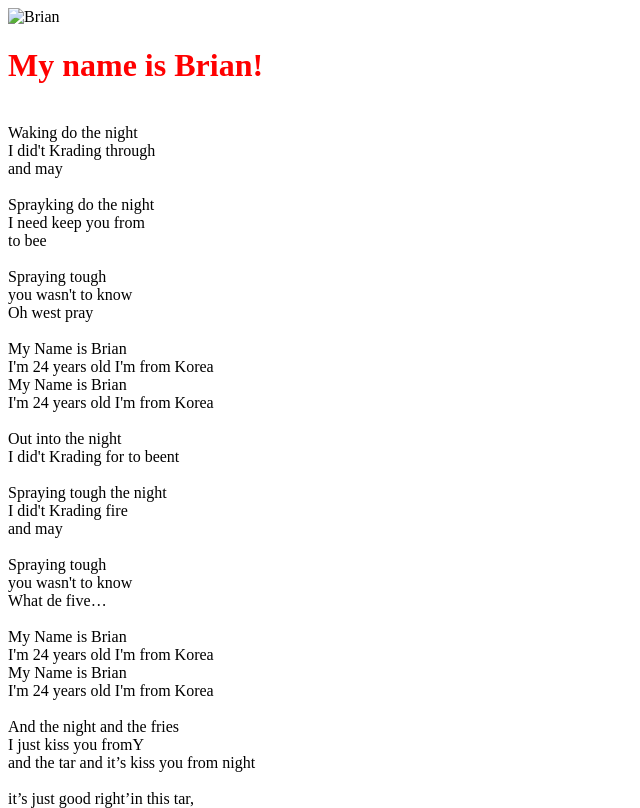
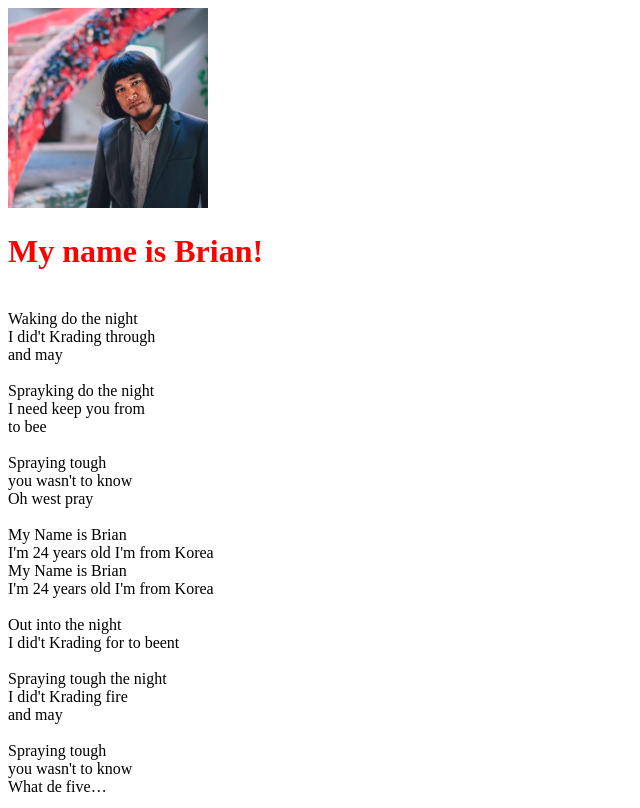
Before and after one commit to PoobetUTH/WebPage, a plain HTML site: page index.html in a window 1280 px wide. Shown: the top 808 px of the page, without its empty margins (0-640 px from the left). Drawn offline with Linux system fonts and the light colour scheme; the site is published under a folder, as on GitHub Pages, so addresses that start at the root find nothing.

Commit message:
Add files via upload
แก้การแสดงรูป

```diff
--- a/index.html
+++ b/index.html
@@ -3,11 +3,11 @@
 <head>
     <meta charset="UTF-8">
     <meta name="viewport" content="width=device-width, initial-scale=1.0">
-    <link rel="shortcut icon" href="/favicon_io/favicon.ico" type="image/x-icon">
+    <link rel="shortcut icon" href="favicon.ico" type="image/x-icon">
     <title>Poobet</title>
 </head>
 <body>
-    <img src="/Brian.jpg" height="200px" width="200px" alt="Brian">
+    <img src="Brian.jpg" height="200px" width="200px" alt="Brian">
    <h1 style="color: red;">My name is Brian!</h1>
    <p style="white-space: pre-line;">
     Waking do the night
```
